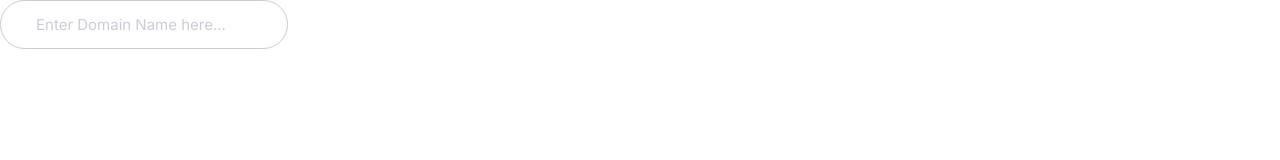
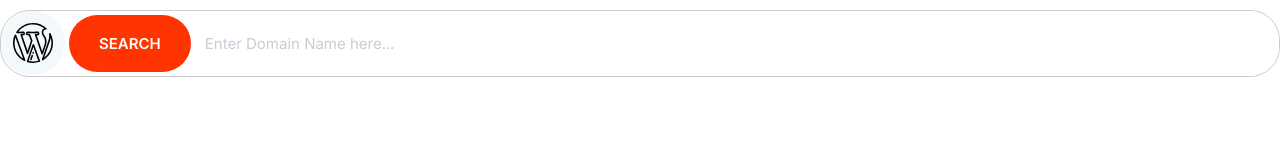
Before and after one commit to Tybenson0/First-Website, a plain HTML site: page index.html in a window 1280 px wide. Drawn offline with Linux system fonts and the light colour scheme.

Commit message:
input-groups.

```diff
--- a/css/styles.css
+++ b/css/styles.css
@@ -8,6 +8,8 @@ html {
     --color-accent: #ff3400;
     --color-heading: #1b0760;
     --color-body: #918ca4;
+    --color-border: #ccc;
+    --border-radius: 30px
 }
 
 *, *::after, *::before{
@@ -229,8 +231,8 @@ a {
 /* inputs */
 
 .input {
-    border-radius: 30px;
-    border: 1px solid #ccc;
+    border-radius: var(--border-radius);
+    border: 1px solid var(--color-border);
     color: var(--color-heading);
     font-size: 2rem;
     outline: 0;
@@ -241,6 +243,23 @@ a {
     color: #cdcbd7;
 }
 
+.input--group {
+    border: 1px solid var(--color-border);
+    border-radius: var(--border-radius);
+    display: flex;
+    margin-top: 10px;
+}
+
+.input--group .input {
+    border: 0;
+    flex-grow: 1;
+    padding: 1.5rem 1rem;
+}
+
+.input--group .btn {
+    margin: 4px;
+}
+
 @media screen and (min-width:700px) {
     .input {
         font-size: 1.5rem;
--- a/index.html
+++ b/index.html
@@ -15,6 +15,18 @@
     <link rel="stylesheet" href="css/styles.css" />
   </head>
   <body>
-    <input type="text" class="input" placeholder="Enter Domain Name here..." />
+    <div class="input--group">
+      <span class="icon-container">
+        <svg class="icon">
+          <use xlink:href="images/sprite.svg#wordpress"></use>
+        </svg>
+      </span>
+      <button class="btn btn--accent">Search</button>
+      <input
+        type="text"
+        class="input"
+        placeholder="Enter Domain Name here..."
+      />
+    </div>
   </body>
 </html>
```
Also changed, not shown: components/input-groups.html (added, +9 -0 lines).
